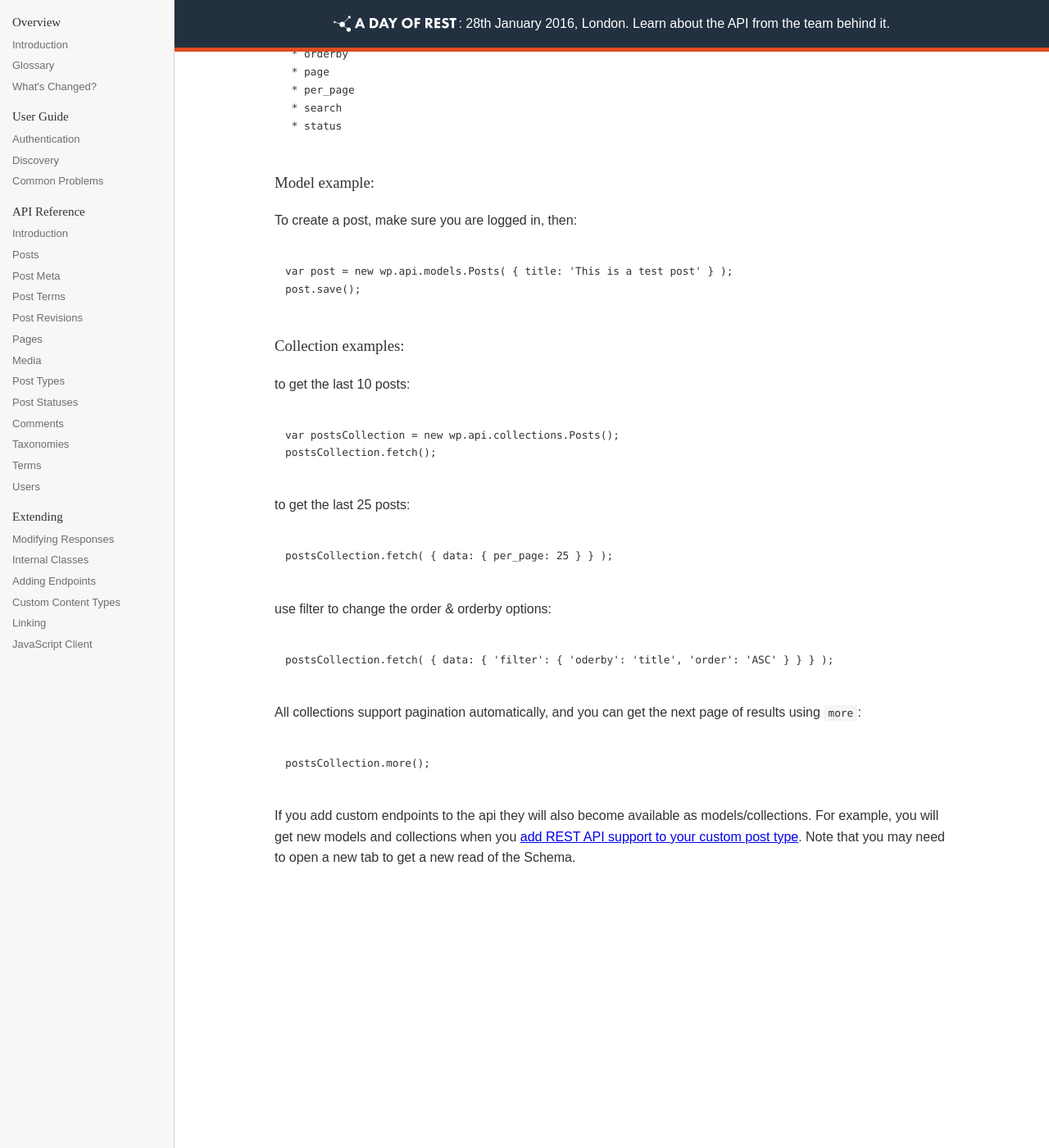
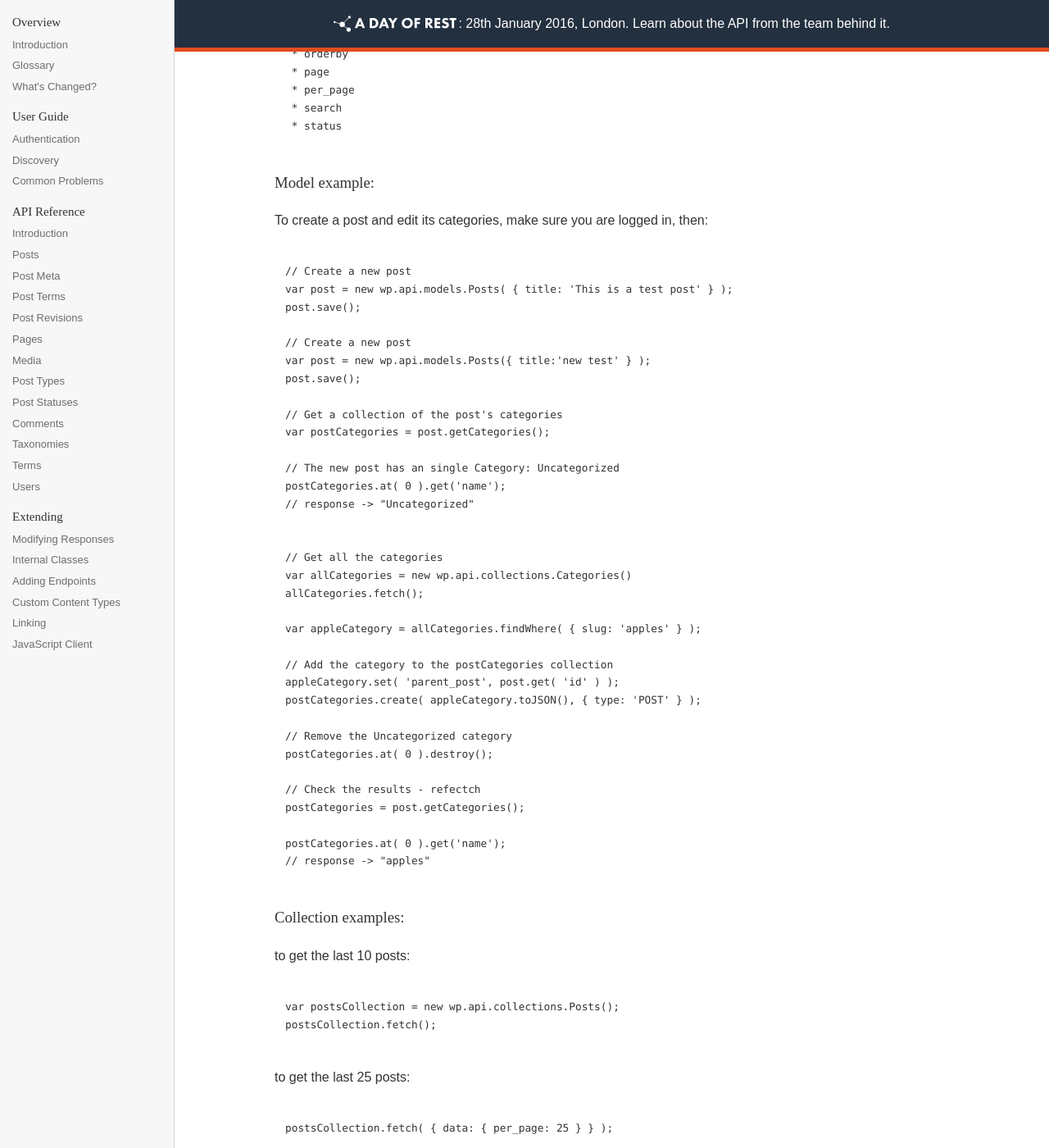
Before and after one commit to WP-API/docs-v2, a Jekyll site: the page built from extending/javascript-client/index.md, in a window 1280 px wide and 1400 px high, scrolled down 2476 px. Shown: the whole window at 82% size. Built offline with Jekyll 4.4.1, drawn with Linux system fonts in a browser that asks for light colours; Markdown is read by kramdown in place of the engine named in the settings; before the commit the page ends 3551 px from its top, so only the background shows below that.

Commit message:
Update index.md

````diff
--- a/extending/javascript-client/index.md
+++ b/extending/javascript-client/index.md
@@ -111,11 +111,43 @@ wp.api.collections.Posts.options
 ```
 ### Model example:
 
-To create a post, make sure you are logged in, then:
+To create a post and edit its categories, make sure you are logged in, then:
 
 ```
+// Create a new post
 var post = new wp.api.models.Posts( { title: 'This is a test post' } );
 post.save();
+
+// Create a new post
+var post = new wp.api.models.Posts({ title:'new test' } );
+post.save();
+
+// Get a collection of the post's categories
+var postCategories = post.getCategories();
+
+// The new post has an single Category: Uncategorized
+postCategories.at( 0 ).get('name');
+// response -> "Uncategorized"
+
+
+// Get all the categories
+var allCategories = new wp.api.collections.Categories()
+allCategories.fetch();
+
+var appleCategory = allCategories.findWhere( { slug: 'apples' } );
+
+// Add the category to the postCategories collection
+appleCategory.set( 'parent_post', post.get( 'id' ) );
+postCategories.create( appleCategory.toJSON(), { type: 'POST' } );
+
+// Remove the Uncategorized category
+postCategories.at( 0 ).destroy();
+
+// Check the results - refectch
+postCategories = post.getCategories();
+
+postCategories.at( 0 ).get('name');
+// response -> "apples"
 ```
 
 ### Collection examples:
````
